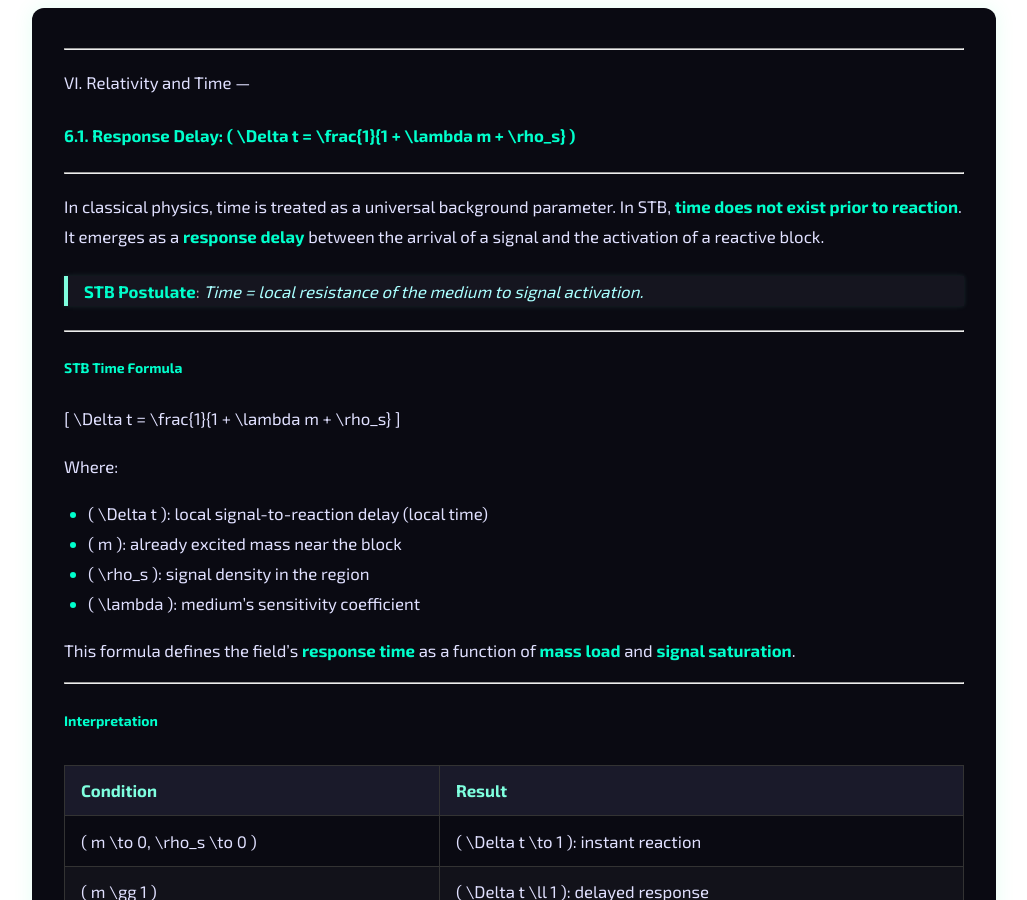
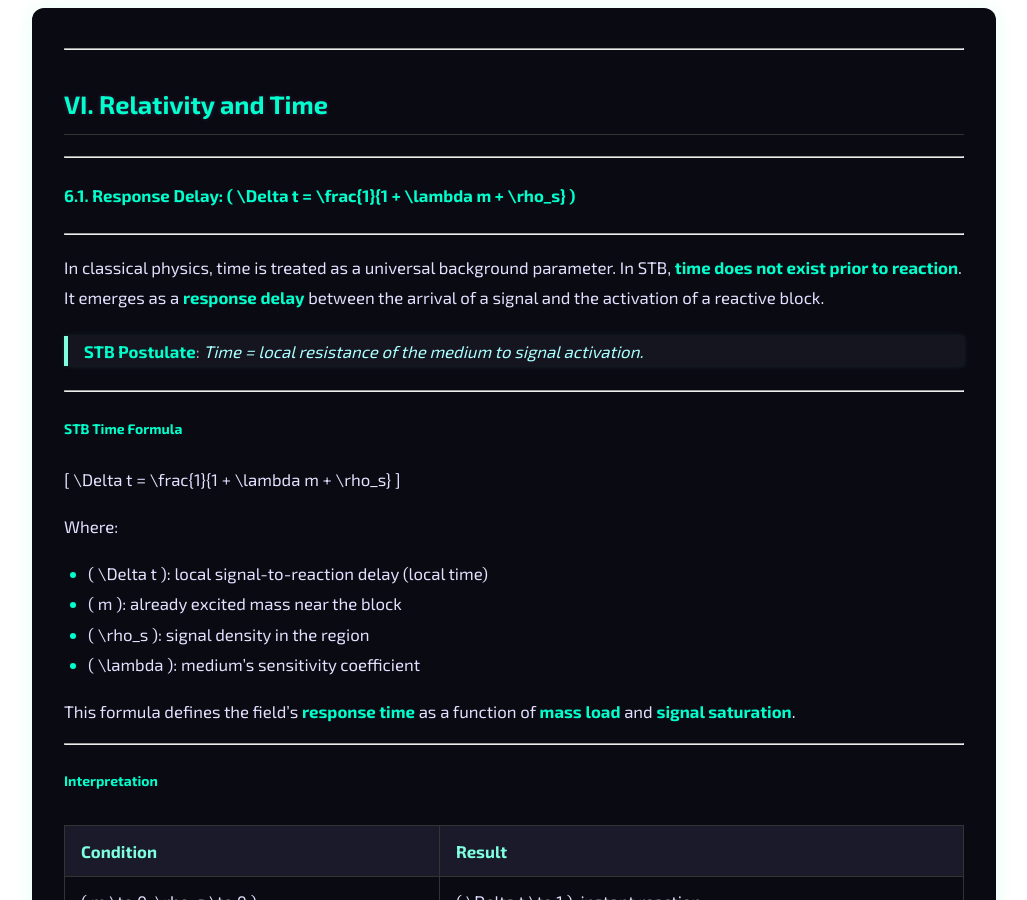
Before and after one commit to Mukhameds/STB-Physics, a Jekyll site: the page built from sections/VI_Relativity_and_Time.md, in a window 1280 px wide and 900 px high. Shown: the whole window, without its empty margins (126-1153 px from the left). Built offline with Jekyll 4.4.1, drawn with Linux system fonts in a browser that asks for light colours.

```diff
--- a/sections/VI_Relativity_and_Time.md
+++ b/sections/VI_Relativity_and_Time.md
@@ -4,7 +4,7 @@ title: VI. Relativity and Time
 permalink: /sections/VI_Relativity_and_Time.html
 ---
 ---
-VI. Relativity and Time
+## **VI. Relativity and Time**
 ---
 #### **6.1. Response Delay: \( \Delta t = \frac{1}{1 + \lambda m + \rho_s} \)**
 ---
```
